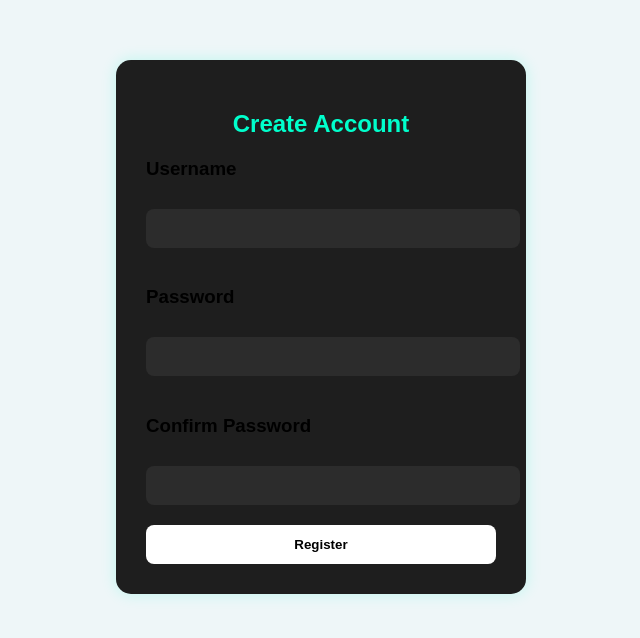
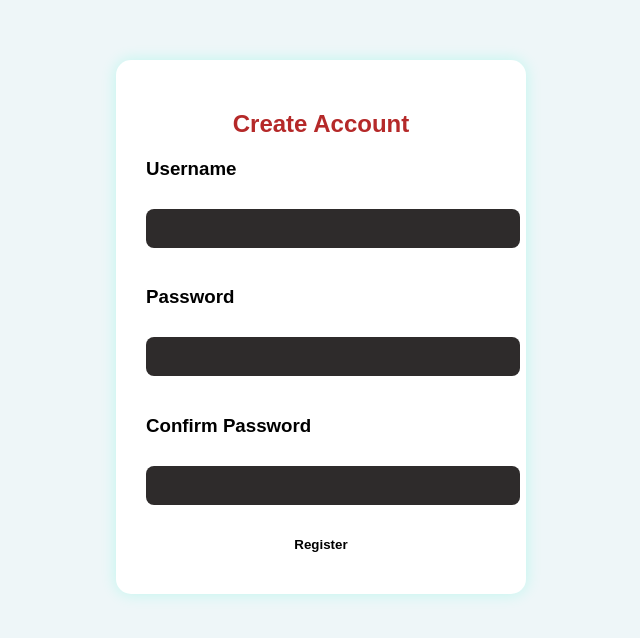
Before and after one commit to umamanikanta7122/codealpha_tasks, a Django app: template store/templates/register.html in a window 1280 px wide. Shown: the top 638 px of the page, without its empty margins (319-959 px from the left). Run offline with Django 5.2, Linux system fonts and the light colour scheme; the template is opened without the code that fills it, so the values that code supplies are empty, except form fields; tables that the repository leaves empty hold one stand-in row (values such as "Sample post"); form fields are guessed from the names that the template uses.

```diff
--- a/store/templates/register.html
+++ b/store/templates/register.html
@@ -12,7 +12,7 @@
         .register-box{
             width:350px;
             margin:60px auto;
-            background:#1e1e1e;
+            background:#ffffff;
             padding:30px;
             border-radius:15px;
             box-shadow:0px 0px 15px rgba(0,255,204,0.2);
@@ -20,7 +20,7 @@
 
         .register-box h2{
             text-align:center;
-            color:#00ffcc;
+            color:#b52929;
             margin-bottom:20px;
         }
 
@@ -31,7 +31,7 @@
             margin-bottom:20px;
             border:none;
             border-radius:8px;
-            background:#2c2c2c;
+            background:#2e2b2b;
             color:white;
         }
 
```
Also changed, not shown: store/templates/checkout.html (+6 -6 lines).
